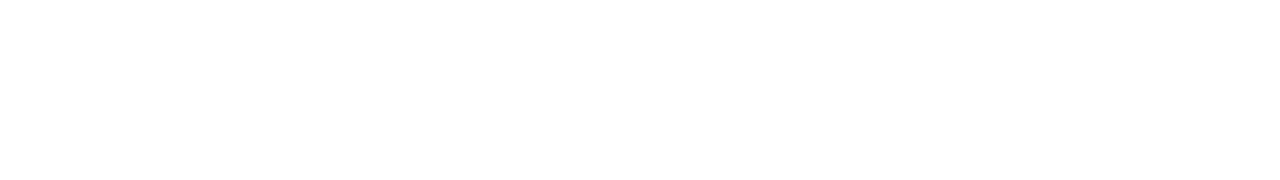
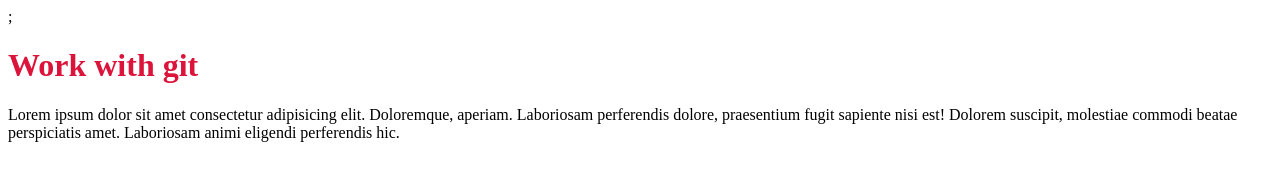
Before and after one commit to AsyaKuznetsova/test, a plain HTML site: page index.html in a window 1280 px wide. Drawn offline with Linux system fonts and the light colour scheme.

Commit message:
create css

```diff
--- /dev/null
+++ b/css/style.css
@@ -0,0 +1,3 @@
+h1{
+    color: crimson;
+}
--- a/index.html
+++ b/index.html
@@ -1,12 +1,19 @@
 <!DOCTYPE html>
 <html lang="en">
+
 <head>
     <meta charset="UTF-8">
     <meta http-equiv="X-UA-Compatible" content="IE=edge">
     <meta name="viewport" content="width=device-width, initial-scale=1.0">
     <title>Document</title>
+    <link rel="stylesheet" href="css/style.css">;
 </head>
+
 <body>
+    <h1>Work with git</h1>
+    <p>Lorem ipsum dolor sit amet consectetur adipisicing elit. Doloremque, aperiam. Laboriosam perferendis dolore,
+        praesentium fugit sapiente nisi est! Dolorem suscipit, molestiae commodi beatae perspiciatis amet. Laboriosam
+        animi eligendi perferendis hic.</p>
+</body>
 
-</body>
 </html>
```
